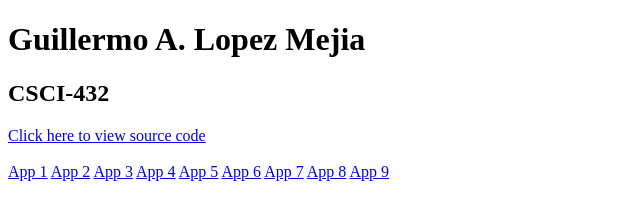
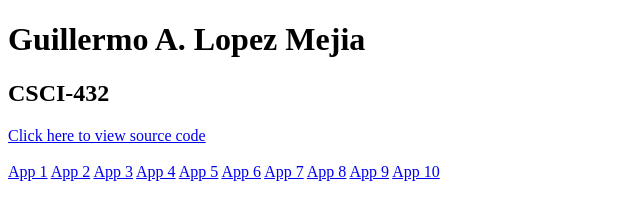
Before and after one commit to glopezmejia/csci432, a plain HTML site: page index.html in a window 1280 px wide. Shown: the full height of the page, 0-640 px from the left. Drawn offline with Linux system fonts and the light colour scheme.

Commit message:
adding app10 to index.html

```diff
--- a/index.html
+++ b/index.html
@@ -20,6 +20,7 @@
         <a href="app7/index.html">App 7</a>
         <a href="app8/index.html">App 8</a>
         <a href="app9/index.html">App 9</a>
+        <a href="app9/index.html">App 10</a>
     </header>
 </body>
 </html>
```
